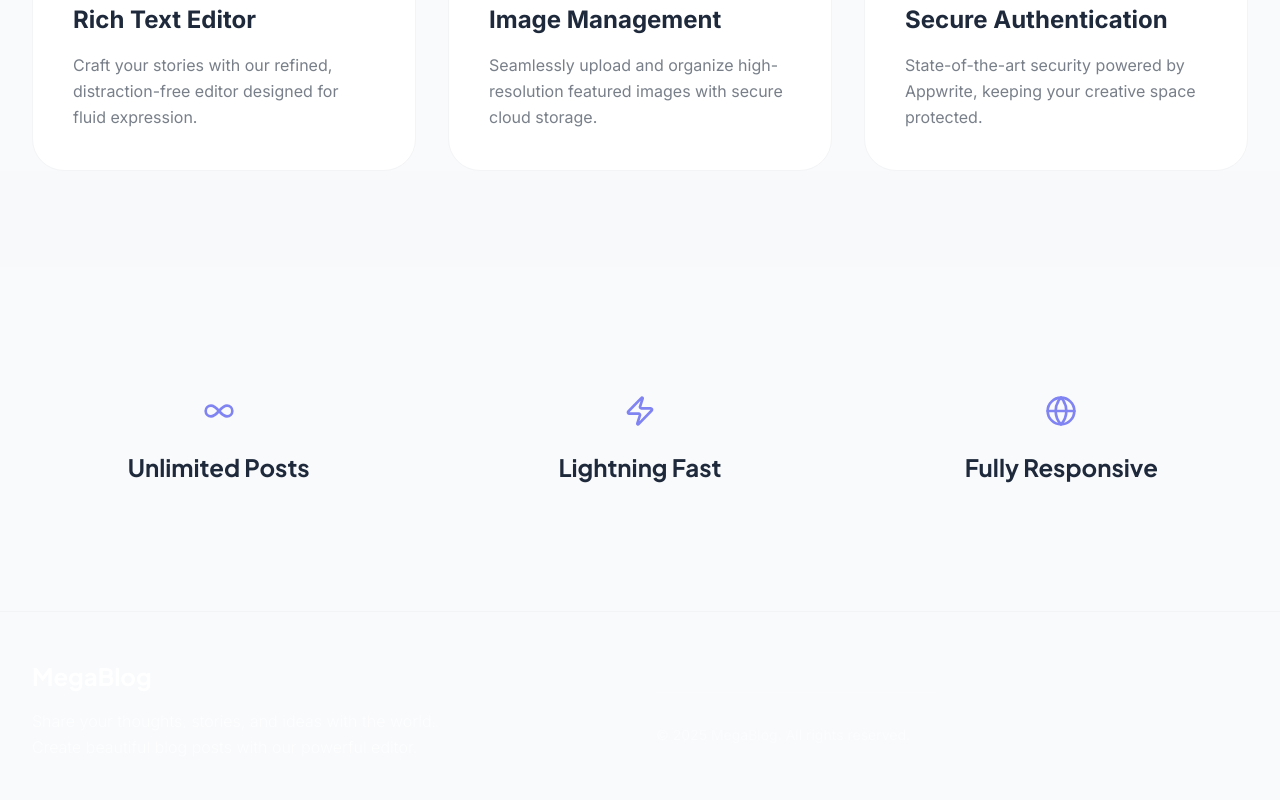
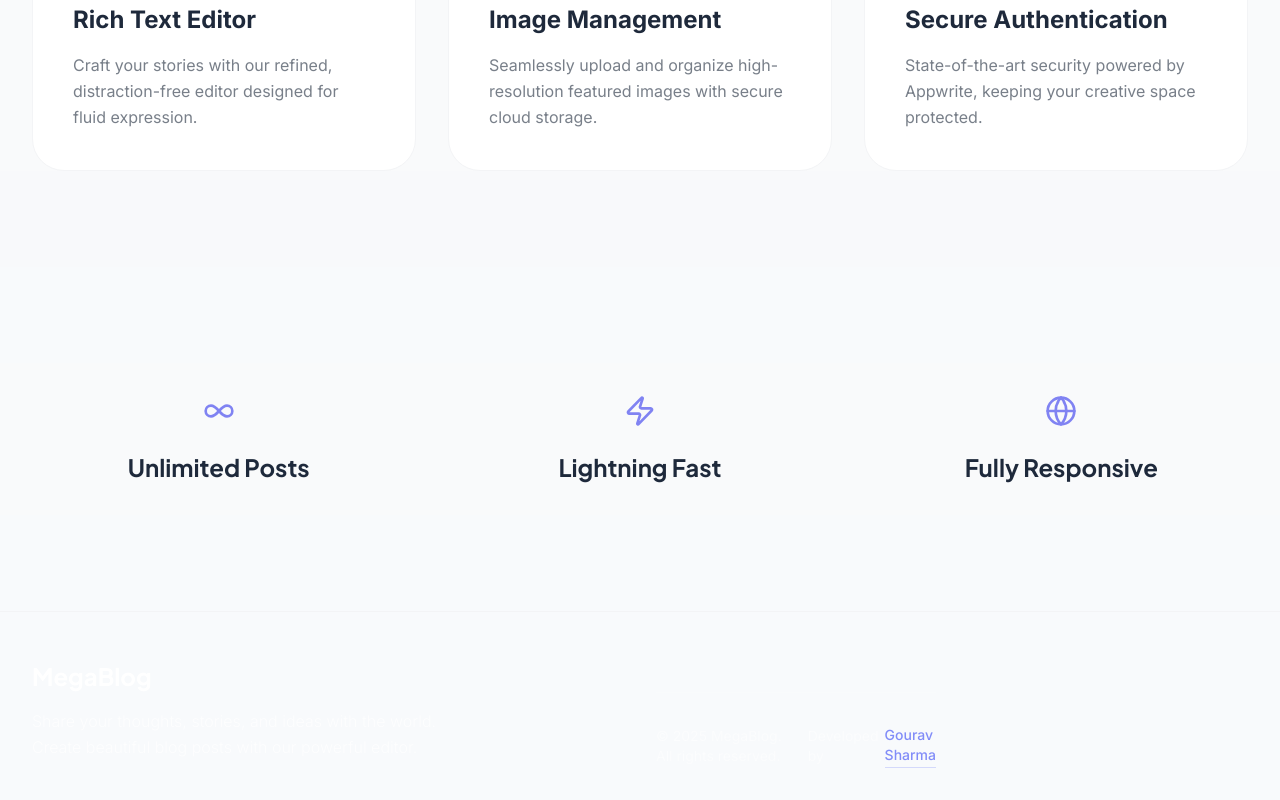
Before and after one commit to Gourav-Sharma243/MegaBlog, a React (Vite) app: page / in a window 1280 px wide. Shown: the part 1123-1923 px from the top of the page. Built offline with nearby package versions, Linux system fonts and the light colour scheme; no server answers.

Commit message:
Adding Portfolio website link at the bottom

```diff
--- a/src/components/Footer/Footer.jsx
+++ b/src/components/Footer/Footer.jsx
@@ -11,10 +11,21 @@ function Footer() {
           </div>
 
         <div className="border-t border-white/10 dark:border-white/5 pt-8 mt-8">
-          <div className="flex flex-col md:flex-row justify-between items-center">
+          <div className="flex flex-col md:flex-row justify-between items-center gap-4">
             <p className="text-white/50 dark:text-dark-text/50 text-sm">
               &copy; 2025 MegaBlog. All rights reserved.
             </p>
+            <div className="flex items-center gap-1.5 text-sm">
+              <span className="text-white/50 dark:text-dark-text/50">Developed by</span>
+              <a
+                href="https://www.gouravsharma.dev/"
+                target="_blank"
+                rel="noopener noreferrer"
+                className="text-indigo-400 hover:text-indigo-300 transition-colors font-medium border-b border-indigo-400/30 hover:border-indigo-300 pb-0.5"
+              >
+                Gourav Sharma
+              </a>
+            </div>
           </div>
         </div>
         </div>
```
